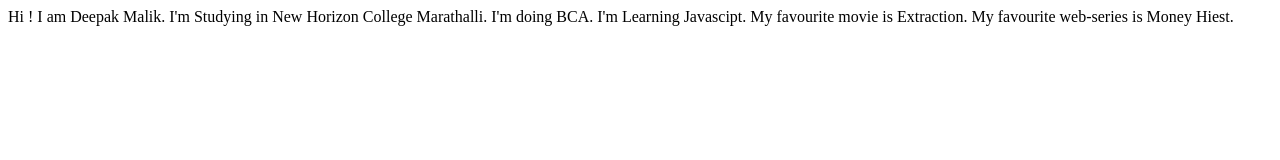
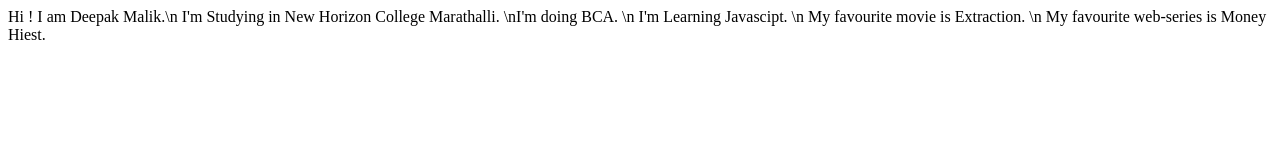
Before and after one commit to deepakmalikk/Deepakk-site, a plain HTML site: page index.html in a window 1280 px wide. Drawn offline with Linux system fonts and the light colour scheme.

Commit message:
updated index.html

```diff
--- a/index.html
+++ b/index.html
@@ -7,16 +7,13 @@
     <title>Deepak-site</title>
 </head>
 <body>
-    Hi ! I am Deepak Malik.
+    Hi ! I am Deepak Malik.\n I'm Studying in New Horizon College Marathalli.
+    \nI'm doing BCA.
 
-    I'm Studying in New Horizon College Marathalli.
+    \n I'm Learning Javascipt.
 
-    I'm doing BCA.
-
-    I'm Learning Javascipt.
-
-    My favourite movie is Extraction.
-    My favourite web-series is Money Hiest.
+   \n  My favourite movie is Extraction.
+   \n  My favourite web-series is Money Hiest.
 
 </body>
 </html>
```
